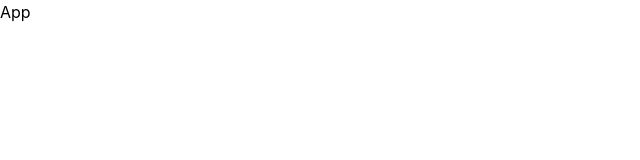
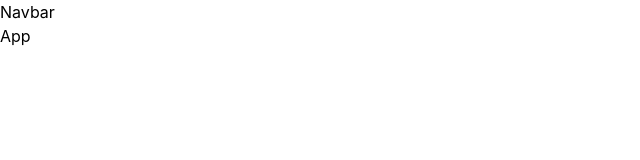
Before and after one commit to satyajitsethi7/To-Do-List, a React (Vite) app: page / in a window 1280 px wide. Shown: the top 160 px of the page, without its empty margins (0-640 px from the left). Built offline with nearby package versions, Linux system fonts and the light colour scheme.

Commit message:
Initial Navbar

```diff
--- a/index.html
+++ b/index.html
@@ -4,7 +4,7 @@
     <meta charset="UTF-8" />
     <link rel="icon" type="image/svg+xml" href="/favicon.svg" />
     <meta name="viewport" content="width=device-width, initial-scale=1.0" />
-    <title>to-do-list</title>
+    <title>todo.</title>
   </head>
   <body>
     <div id="root"></div>
--- a/src/App.jsx
+++ b/src/App.jsx
@@ -1,9 +1,15 @@
+import Navbar from "./components/Navbar"
 
 function App() {
   return (
-    <div>
-      App
-    </div>
+    <>
+    <Navbar/>
+      <div className="container">
+        <div>
+          App
+        </div>
+      </div>
+    </>
   )
 }
 
--- /dev/null
+++ b/src/components/Navbar.jsx
@@ -0,0 +1,9 @@
+import React from 'react'
+
+function Navbar() {
+  return (
+    <div>Navbar</div>
+  )
+}
+
+export default Navbar
```
Also changed, not shown: src/App.css (deleted).
